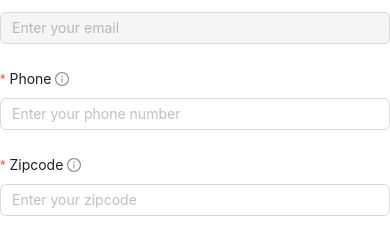
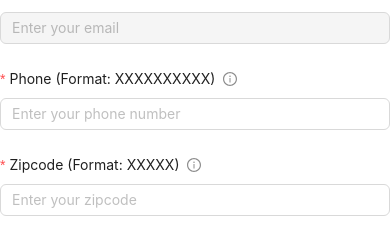
Before and after one commit to krish-shahh/seeknook-frontend, a React (Create React App) app: page /create-franchise-listing in a window 390 px wide. Shown: the part 440-666 px from the top of the page. Built offline with nearby package versions, Linux system fonts and the light colour scheme; no server answers.

Commit message:
added formatting for phone and zip

```diff
--- a/src/pages/CreateBusinessListing.js
+++ b/src/pages/CreateBusinessListing.js
@@ -312,11 +312,11 @@ const CreateBusinessListing = ({ initialValues, onCancel, onSuccess, onSave }) =
           <Input placeholder="Enter your email" disabled />
         </Form.Item>
 
-        <Form.Item name="phone" label="Phone" rules={[{ required: true, message: 'Please input your phone number!' }]}>
+        <Form.Item name="phone" label="Phone (Format: XXXXXXXXXX)" rules={[{ required: true, message: 'Please input your phone number!' }]}>
           <Input placeholder="Enter your phone number" maxLength={10} minLength={10} />
         </Form.Item>
 
-        <Form.Item name="zipcode" label="Zipcode" rules={[{ required: true, message: 'Please input your zipcode!' }]}>
+        <Form.Item name="zipcode" label="Zipcode (Format: XXXXX)" rules={[{ required: true, message: 'Please input your zipcode!' }]}>
           <Input placeholder="Enter your zipcode" maxLength={5} minLength={5} onChange={onZipcodeChange} />
         </Form.Item>
 
--- a/src/pages/CreateFranchiseListing.js
+++ b/src/pages/CreateFranchiseListing.js
@@ -217,7 +217,7 @@ const CreateFranchiseOpportunity = ({ initialValues, onCancel, onSuccess, onSave
           name="phone"
           label={
             <span>
-              Phone&nbsp;
+              Phone (Format: XXXXXXXXXX) &nbsp;
               <Tooltip title="International users, please enter '9999999999'">
                 <InfoCircleOutlined style={{ color: 'rgba(0,0,0,.45)' }} />
               </Tooltip>
@@ -232,7 +232,7 @@ const CreateFranchiseOpportunity = ({ initialValues, onCancel, onSuccess, onSave
           name="zipcode"
           label={
             <span>
-              Zipcode&nbsp;
+              Zipcode (Format: XXXXX) &nbsp;
               <Tooltip title="International users, please enter '00000'">
                 <InfoCircleOutlined style={{ color: 'rgba(0,0,0,.45)' }} />
               </Tooltip>
```
